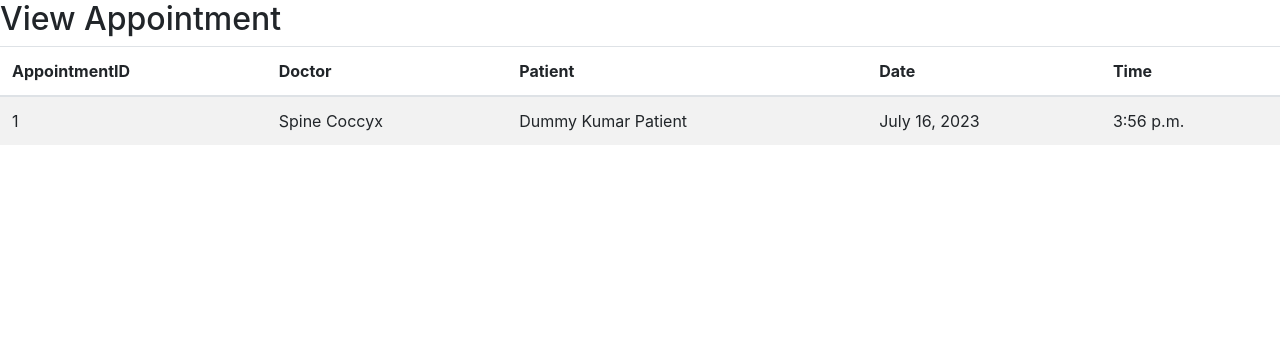
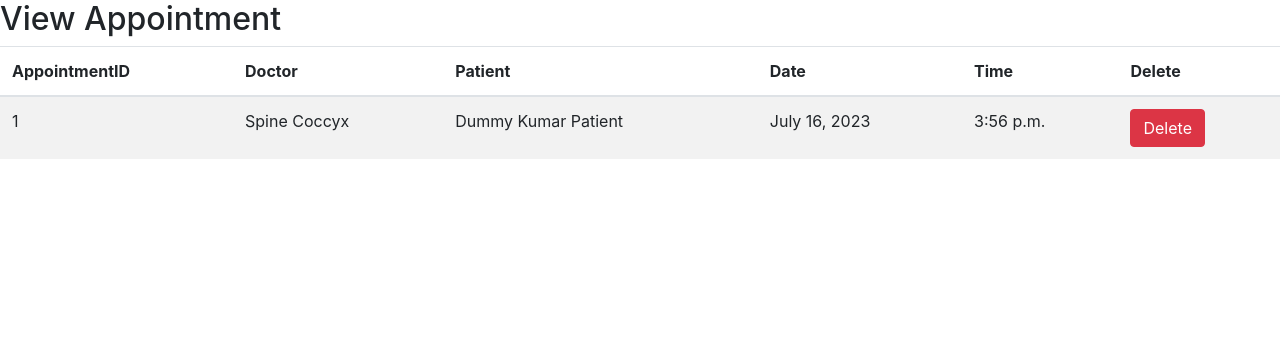
Before and after one commit to rthway/Hospital_Managment_Django, a Django app: page /view_appointment/ in a window 1280 px wide. Shown: the part 56-420 px from the top of the page. Run offline with Django 4.2, Linux system fonts and the light colour scheme; a user stored in the database is signed in; data comes from the database, SQL or seed files in the repository; both versions use the stored data as it was after the commit.

Commit message:
add delete on view_appoiiinment page

```diff
--- a/hospital/templates/view_appointment.html
+++ b/hospital/templates/view_appointment.html
@@ -13,6 +13,7 @@
                 <th>Patient</th>
                 <th>Date</th>
                 <th>Time</th>
+                <th>Delete</th>
             </tr>
         </thead>
         <tbody>
@@ -23,6 +24,9 @@
                 <td>{{appointment.Patient.Name}}</td>
                 <td>{{appointment.date}}</td>
                 <td>{{appointment.time}}</td>
+                <td>
+                    <a href="{% url 'delete_appointment' appointment.id %}" onclick="return confirm('Are you sure want to delete?')" class="btn btn-danger">Delete</a>
+                </td>
 
             </tr>
             {% endfor%}
--- a/hospital/urls.py
+++ b/hospital/urls.py
@@ -15,7 +15,7 @@ urlpatterns = [
     path('delete_patient/<int:patient_id>/', views.delete_patient, name='delete_patient'),
     path('add_appointment/', views.add_appointment, name='add_appointment'),
     path('view_appointment/', views.view_appointment, name='view_appointment'),
-    # path('delete_appointment/<int:appointment_id>/', views.delete_appointment, name='delete_appointment'),
+    path('delete_appointment/<int:appointment_id>/', views.delete_appointment, name='delete_appointment'),
 
 
 
--- a/hospital/views.py
+++ b/hospital/views.py
@@ -105,3 +105,12 @@ def view_appointment(request):
         return redirect('login')
     appointments = Appoinment.objects.all()
     return render(request, 'view_appointment.html', {'appointments': appointments})
+
+
+
+def delete_appointment(request, appointment_id):
+    if not request.user.is_staff:
+        return redirect('login')
+    appointment = Appoinment.objects.get(id=appointment_id)
+    appointment.delete()
+    return redirect('view_appointment')
```
Also changed, not shown: db.sqlite3.
